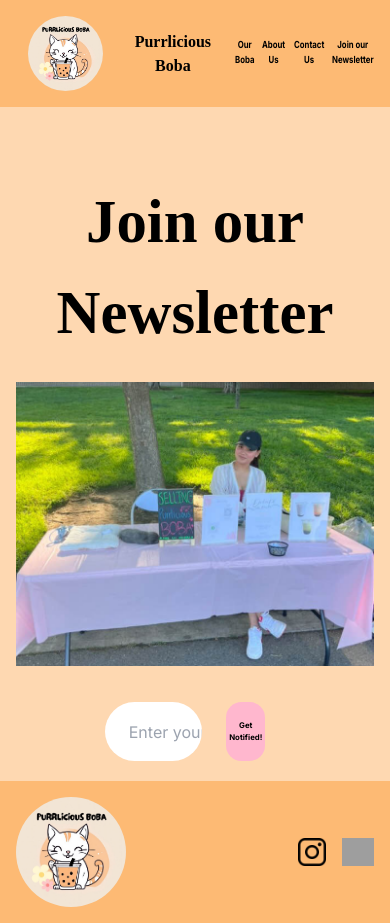
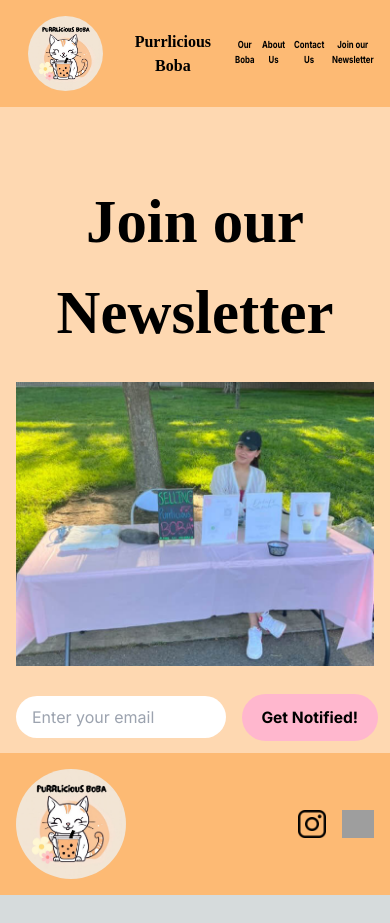
Before and after one commit to devanshkat/purrlicious-boba, a Next.js app in the folder frontend/: page /newsletter in a window 390 px wide. After the commit the page ends 895 px from the top, so only its background shows below. Built offline with nearby package versions, Linux system fonts and the light colour scheme; grey boxes are pictures that could not be loaded; a web font is replaced by a local one.

Commit message:
made newsletter page mobile friendly

```diff
--- a/frontend/app/newsletter/components/Button.tsx
+++ b/frontend/app/newsletter/components/Button.tsx
@@ -1,17 +1,46 @@
-import React from 'react';
+import React from "react";
 import Logo from "../../public/Images/logo.png";
-import Link from "next/link"
+import Link from "next/link";
 
 interface ButtonProps {
-    buttontxt: string;
-    page: string;
-    onClick: any;
+  buttontxt: string;
+  page: string;
+  onClick: any;
 }
 
-const Button : React.FC<ButtonProps> = ({buttontxt, page, onClick}) => {
+const Button: React.FC<ButtonProps> = ({ buttontxt, page, onClick }) => {
   return (
     <Link href={page}>
-    <div onClick={onClick} className="flex justify-center items-center text-[2vmin] text-center w-[10vw] h-[7vh] bg-[#FFB7CE] p-3 rounded-[2em] text-black font-bold m-5 transition-rotate transition-colors duration-500 ease-in-out hover:bg-orange-400 hover:text-white cursor-pointer">{buttontxt}</div>
+      <div
+        onClick={onClick}
+        className="
+          flex justify-center
+          items-center
+          text-[4vmin]
+          md:text-[2vmin]
+          text-center
+          w-[35vw]
+          md:w-[10vw]
+          h-[5.5vh]
+          md:h-[7vh]
+          bg-[#FFB7CE]
+          p-4
+          md:p-3
+          rounded-[2em]
+          text-black font-bold
+          m-3
+          md:m-5
+          transition-rotate
+          transition-colors
+          duration-500
+          ease-in-out
+          hover:bg-orange-400
+          hover:text-white
+          cursor-pointer
+        "
+      >
+        {buttontxt}
+      </div>
     </Link>
   );
 };
--- a/frontend/app/newsletter/page.tsx
+++ b/frontend/app/newsletter/page.tsx
@@ -1,11 +1,10 @@
 "use client";
-import Nav from "../components/Nav"
-import Footer from "../components/Footer"
-import Table from "../../public/Images/purrlicious_tabling.png"
-import Button from "./components/Button"
-import TextImage from ".././components/TextImage"
-import {useState, useEffect} from "react";
-
+import Nav from "../components/Nav";
+import Footer from "../components/Footer";
+import Table from "../../public/Images/purrlicious_tabling.png";
+import Button from "./components/Button";
+import TextImage from ".././components/TextImage";
+import { useState, useEffect } from "react";
 
 export default function NewsletterPage() {
   const [email, setEmail] = useState("");
@@ -15,23 +14,46 @@ export default function NewsletterPage() {
       headers: {
         "Content-Type": "application/json",
       },
-        body: JSON.stringify({ email })
-      })
+      body: JSON.stringify({ email }),
+    });
   }
 
   return (
     <div className="flex flex-col min-w-screen min-h-screen w-full h-full bg-[#FED8B1]">
       <div className="">
-        <Nav showTitle={true}/>
+        <Nav showTitle={true} />
       </div>
 
       <div className="flex flex-col items-center p-4 space-y-6 mt-40">
-        <h1 className="font-inknut text-center text-black text-[3.8em] font-bold">Join our Newsletter</h1>
+        <h1 className="font-inknut text-center text-black text-[3.8em] font-bold">
+          Join our Newsletter
+        </h1>
         <img src={Table.src} alt="" width={"650px"}></img>
       </div>
       <div className="flex flex-row items-center justify-center space-x-1">
-        <input onChange={ (e) => setEmail(e.target.value)} className="w-[25vw] h-[7vh] rounded-[5em] outline-none text-black pl-6" type={"text"} id="email" placeholder="Enter your email"></input>
-        <Button onClick={signUpEmail} buttontxt="Get Notified!" page="/newsletter"/>
+        <input
+          onChange={(e) => setEmail(e.target.value)}
+          className="
+          w-[80%]
+          md:w-[20vw]
+          h-[5vh]
+          md:h-[7vh]
+          rounded-[5em]
+          outline-none
+          text-black
+          p-4
+          ml-4
+          sm:pl-6
+        "
+          type="text"
+          id="email"
+          placeholder="Enter your email"
+        />
+        <Button
+          onClick={signUpEmail}
+          buttontxt="Get Notified!"
+          page="/newsletter"
+        />
       </div>
 
       <div className="mt-auto h-full w-full">
```
Lines whose indentation alone changed are shown as unchanged.
